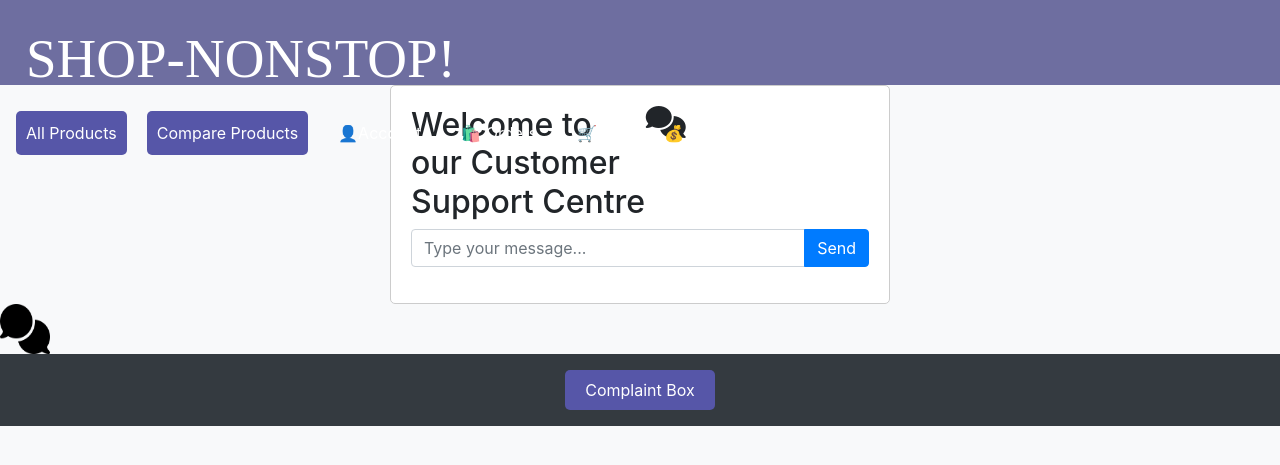
After one commit to 0ofpro/E-commerce-Website, a Flask app: page /chat in a window 1280 px wide. The commit adds this page. Shown: the top 465 px of the page. Run offline with Flask 3, Linux system fonts and the light colour scheme; some libraries are stand-ins or nearby versions; some web fonts are replaced.

Commit message:
Compliant Box, Customer support chat system  functionality implemented (Both Backend ,frontend)

```diff
--- a/app/routes.py
+++ b/app/routes.py
@@ -674,3 +674,47 @@ def view_expenses():
         orders = Order.query.filter(Order.user_id == user.id, Order.date_created >= start_date, Order.date_created < end_date).all()
 
     return render_template('view_expenses.html', username=username, orders=orders, selected_year=year, selected_month=month)
+
+@app.route('/chat')
+def chat():
+    return render_template('chat.html')
+
+# Route to handle incoming messages
+@app.route('/chat/send_message', methods=['POST'])
+def send_message():
+    # Extract the message from the request
+    message = request.form.get('message')
+
+    # Check if the message contains "what is the price of" followed by an SKU number
+    if "sku" in message.lower():
+        # Extract the SKU number from the message
+        sku = message.split("sku ")[1].strip().upper()  # Convert SKU to uppercase for case-insensitive search
+
+        # Query the database to retrieve the item with the specified SKU number
+        item = Items.query.filter_by(sku=sku).first()
+
+        if item:
+            response = f"The price of '{item.name}' (SKU: {sku}) is ${item.price}."
+        else:
+            response = f"Sorry, I couldn't find any item with the SKU number '{sku}'."
+
+    # Check if the message contains "what is the price of" followed by an item name
+    elif "what is the price of" in message.lower():
+        # Extract the item name from the message
+        item_name = message.lower().replace("what is the price of", "").strip()
+
+        # Query the database to retrieve items with names similar to the provided item name
+        items = Items.query.filter(Items.name.ilike(f"%{item_name}%")).all()
+
+        if items:
+            response = "Prices for items matching '{}' are:\n".format(item_name)
+            for item in items:
+                response += f"{item.name}: ${item.price}\n"
+        else:
+            response = f"Sorry, I couldn't find any item matching '{item_name}'."
+
+    else:
+        response = "I'm sorry, I couldn't understand your request. Please ask for the price of an item."
+
+    # Return the response as JSON
+    return jsonify({'response': response})
--- a/app/templates/base.html
+++ b/app/templates/base.html
@@ -4,6 +4,8 @@
     <meta charset="UTF-8">
     <meta name="viewport" content="width=device-width, initial-scale=1.0">
     <title>SHOP-NONSTOP!</title>
+    <link href="https://cdn.jsdelivr.net/npm/bootstrap@5.3.0-alpha1/dist/css/bootstrap.min.css" rel="stylesheet">
+
     <style>
         @font-face {
         font-family: Font1;
@@ -225,6 +227,8 @@
         }
         .all-products-button:hover {
             background-color: #2b2b58; /* Darker background color on hover */
+
+
         }
     </style>
 
@@ -282,6 +286,10 @@
         {% endblock %}
     </div>
 
+    <!-- Chat icon -->
+    <a href="/chat" id="chat-icon">
+    <img src="/static/chat-icon.png" alt="Chat" width="50" height="50">
+    </a>
     <!-- JavaScript to handle hover event -->
     <script>
         const budgetButton = document.querySelector('.budget-button');
@@ -296,6 +304,18 @@
         });
     </script>
 
+    <!-- Footer section -->
+    <footer class="text-center py-4 bg-dark">
+        <a class="all-products-button" onclick="redirectToGoogleForm()">Complaint Box</a>
+    </footer>
+
+    <script>
+    function redirectToGoogleForm() {
+        // Redirect to the Google Form URL
+        window.location.href = "https://forms.gle/wGrvQbqYa5UigwAT7"; // Replace with your Google Form URL
+    }
+    </script>
+
 
 </body>
 </html>
--- /dev/null
+++ b/app/templates/chat.html
@@ -0,0 +1,99 @@
+{% extends 'base.html' %}
+
+{% block content %}
+<html lang="en">
+<head>
+    <meta charset="UTF-8">
+    <meta name="viewport" content="width=device-width, initial-scale=1.0">
+    <title>Chat</title>
+    <link rel="stylesheet" href="https://stackpath.bootstrapcdn.com/bootstrap/4.5.2/css/bootstrap.min.css">
+    <style>
+        /* Custom CSS styles */
+        body {
+            background-color: #f8f9fa; /* Change background color */
+        }
+        #chat-container {
+            max-width: 500px;
+            margin: 0 auto;
+            padding: 20px;
+            border: 1px solid #ccc;
+            border-radius: 5px;
+            background-color: #fff; /* Change background color */
+        }
+        .message {
+            margin-bottom: 10px;
+            padding: 10px;
+            border-radius: 5px;
+        }
+        .user-message {
+            background-color: #f0f0f0;
+        }
+        .chatbot-message {
+            background-color: #e0e0e0;
+        }
+    </style>
+</head>
+<body>
+    <div id="chat-container" class="container">
+        <h2>Welcome to our Customer Support Centre <i class="fas fa-comments"></i></h2>
+        <div id="chat-messages">
+            <!-- Chat messages will be displayed here -->
+        </div>
+        <div class="input-group mb-3">
+            <input type="text" id="message-input" class="form-control" placeholder="Type your message...">
+            <div class="input-group-append">
+                <button id="send-button" class="btn btn-primary">Send</button>
+            </div>
+        </div>
+    </div>
+
+    <!-- Font Awesome CDN for iconic font -->
+    <script src="https://kit.fontawesome.com/a076d05399.js"></script>
+
+    <script>
+        // JavaScript code to handle sending and receiving messages
+        document.addEventListener('DOMContentLoaded', function() {
+            const messageInput = document.getElementById('message-input');
+            const sendButton = document.getElementById('send-button');
+            const chatMessages = document.getElementById('chat-messages');
+
+            sendButton.addEventListener('click', function() {
+                const message = messageInput.value;
+                sendMessage(message);
+                messageInput.value = ''; // Clear the input field
+            });
+
+            function sendMessage(message) {
+                // Display user's message
+                displayMessage(message, true);
+
+                // Send the message to the backend
+                fetch('/chat/send_message', {
+                    method: 'POST',
+                    body: new URLSearchParams({ message }),
+                    headers: {
+                        'Content-Type': 'application/x-www-form-urlencoded'
+                    }
+                })
+                .then(response => response.json())
+                .then(data => {
+                    // Display chatbot's response
+                    displayMessage(data.response, false);
+                })
+                .catch(error => {
+                    console.error('Error sending message:', error);
+                });
+            }
+
+            function displayMessage(message, isUser) {
+                const messageElement = document.createElement('div');
+                messageElement.classList.add('message');
+                messageElement.classList.add(isUser ? 'user-message' : 'chatbot-message');
+                messageElement.textContent = message;
+                chatMessages.appendChild(messageElement);
+            }
+        });
+    </script>
+</body>
+</html>
+{% endblock %}
```
Also changed, not shown: app/static/chat-icon.png (added), instance/ecommerce.db.
